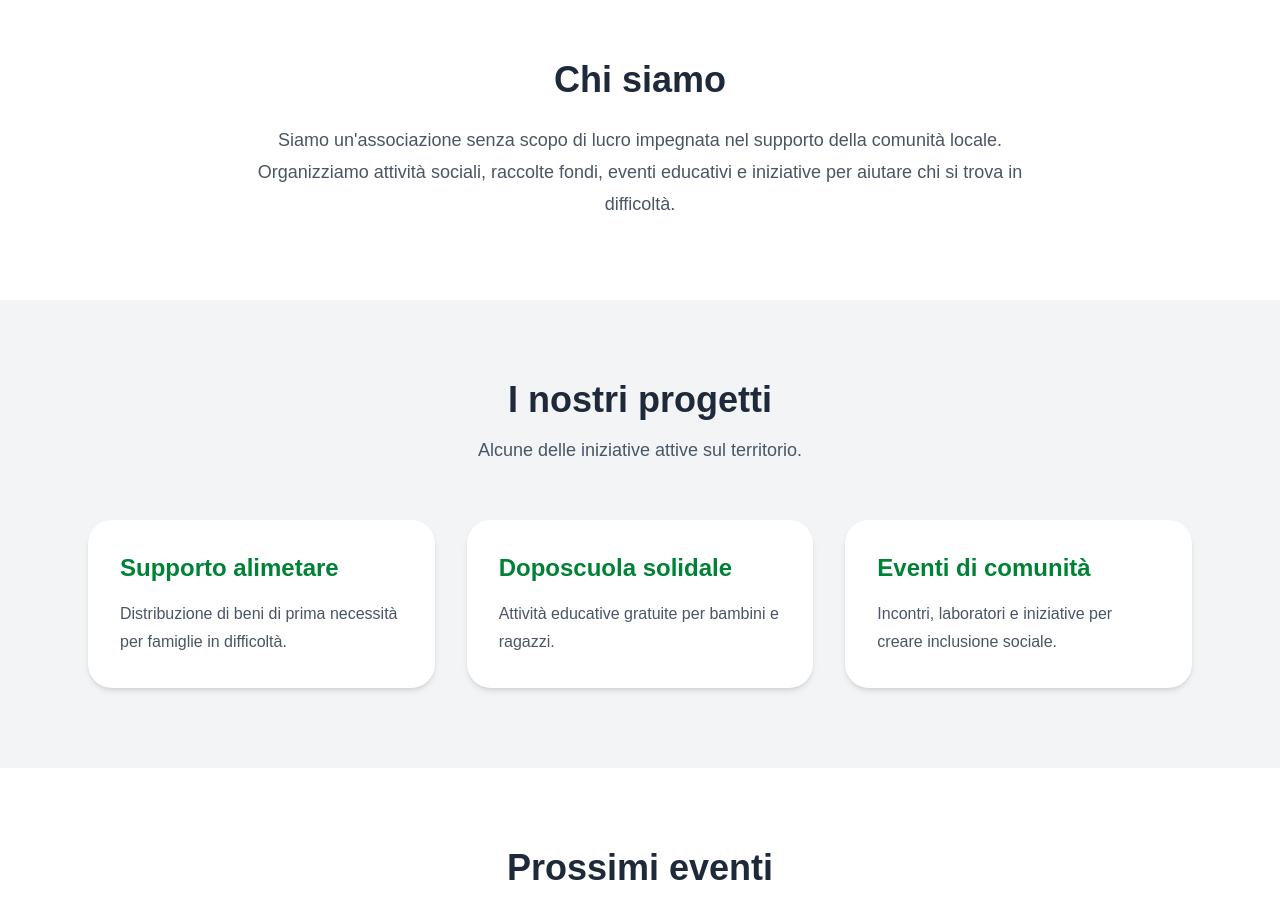
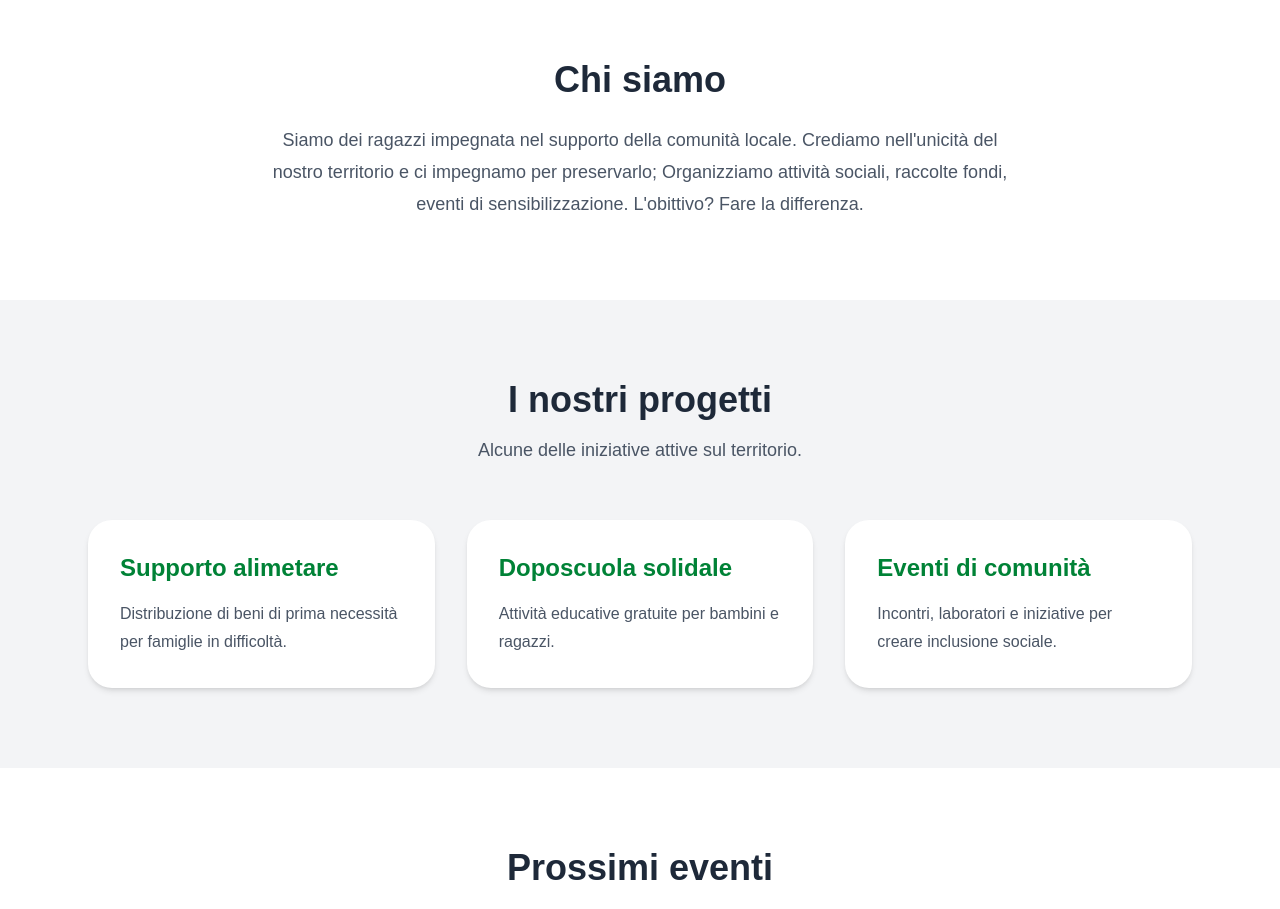
Before and after one commit to isabella05072006/sito-vivere-carmignano, a Next.js app: page / in a window 1280 px wide. Shown: the part 1200-2109 px from the top of the page. Built offline with nearby package versions, Linux system fonts and the light colour scheme.

Commit message:
Update page.tsx

```diff
--- a/app/page.tsx
+++ b/app/page.tsx
@@ -64,10 +64,9 @@ export default function AssociazioneWebsite() {
           <h3 className="text-4xl font-bold mb-6">Chi siamo</h3>
 
           <p className="text-lg leading-8 text-gray-600 max-w-3xl mx-auto">
-            Siamo un'associazione senza scopo di lucro impegnata nel supporto
-            della comunità locale. Organizziamo attività sociali, raccolte
-            fondi, eventi educativi e iniziative per aiutare chi si trova in
-            difficoltà.
+            Siamo dei ragazzi impegnata nel supporto
+            della comunità locale. Crediamo nell'unicità del nostro territorio e ci impegnamo per preservarlo; Organizziamo attività sociali, raccolte
+            fondi, eventi di sensibilizzazione. L'obittivo? Fare la differenza.
           </p>
         </div>
       </section>
```
